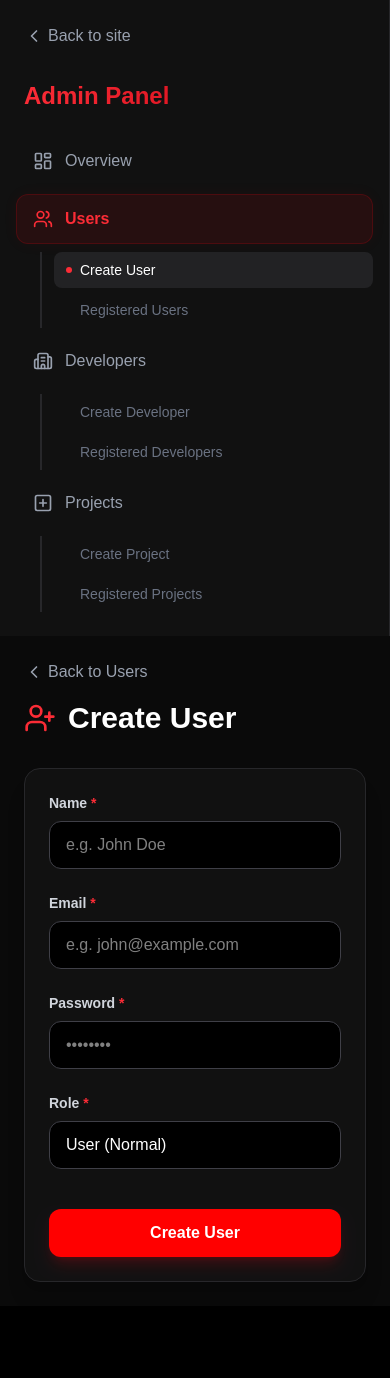
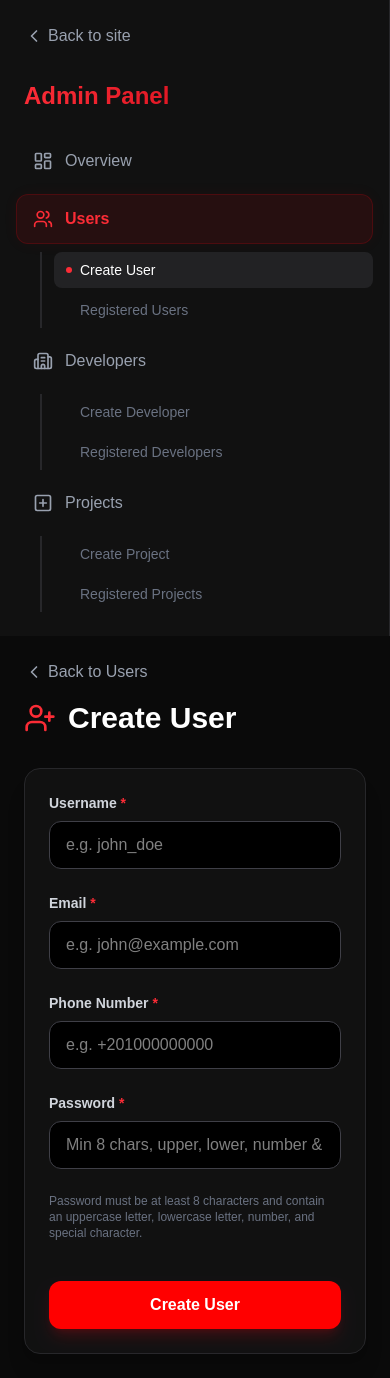
Before and after one commit to boda297/Orientation-Web, a Next.js app: page /dashboard/users/create in a window 390 px wide. Before the commit the page ends 1306 px from the top, so only its background shows below. Built offline with nearby package versions, Linux system fonts and the light colour scheme; sample sign-in values are in the browser's storage.

Commit message:
fix: Align CreateUserPayload with backend DTO (username, phoneNumber)

```diff
--- a/src/app/dashboard/users/create/page.tsx
+++ b/src/app/dashboard/users/create/page.tsx
@@ -6,10 +6,10 @@ import Link from 'next/link';
 import { usersApi } from '@/lib/dashboardApi';
 
 export default function CreateUserPage() {
-    const [name, setName] = useState('');
+    const [username, setUsername] = useState('');
     const [email, setEmail] = useState('');
     const [password, setPassword] = useState('');
-    const [role, setRole] = useState('user');
+    const [phoneNumber, setPhoneNumber] = useState('');
     const [loading, setLoading] = useState(false);
     const [success, setSuccess] = useState(false);
     const [error, setError] = useState('');
@@ -21,12 +21,12 @@ export default function CreateUserPage() {
         setError('');
 
         try {
-            await usersApi.create({ name, email, password, role });
+            await usersApi.create({ username, email, password, phoneNumber });
             setSuccess(true);
-            setName('');
+            setUsername('');
             setEmail('');
             setPassword('');
-            setRole('user');
+            setPhoneNumber('');
         } catch (err: any) {
             setError(err.message || 'Failed to create user.');
         } finally {
@@ -70,15 +70,15 @@ export default function CreateUserPage() {
                     <div className="grid grid-cols-1 md:grid-cols-2 gap-6">
                         <div className="flex flex-col gap-2">
                             <label className="text-sm font-semibold text-gray-300">
-                                Name <span className="text-red-500">*</span>
+                                Username <span className="text-red-500">*</span>
                             </label>
                             <input
                                 type="text"
-                                value={name}
-                                onChange={(e) => setName(e.target.value)}
+                                value={username}
+                                onChange={(e) => setUsername(e.target.value)}
                                 required
                                 className="w-full h-12 bg-black border border-zinc-700 rounded-xl px-4 text-white focus:border-red-500 focus:outline-none transition-colors"
-                                placeholder="e.g. John Doe"
+                                placeholder="e.g. john_doe"
                             />
                         </div>
 
@@ -98,6 +98,20 @@ export default function CreateUserPage() {
 
                         <div className="flex flex-col gap-2">
                             <label className="text-sm font-semibold text-gray-300">
+                                Phone Number <span className="text-red-500">*</span>
+                            </label>
+                            <input
+                                type="tel"
+                                value={phoneNumber}
+                                onChange={(e) => setPhoneNumber(e.target.value)}
+                                required
+                                className="w-full h-12 bg-black border border-zinc-700 rounded-xl px-4 text-white focus:border-red-500 focus:outline-none transition-colors"
+                                placeholder="e.g. +201000000000"
+                            />
+                        </div>
+
+                        <div className="flex flex-col gap-2">
+                            <label className="text-sm font-semibold text-gray-300">
                                 Password <span className="text-red-500">*</span>
                             </label>
                             <input
@@ -106,26 +120,14 @@ export default function CreateUserPage() {
                                 onChange={(e) => setPassword(e.target.value)}
                                 required
                                 className="w-full h-12 bg-black border border-zinc-700 rounded-xl px-4 text-white focus:border-red-500 focus:outline-none transition-colors"
-                                placeholder="••••••••"
+                                placeholder="Min 8 chars, upper, lower, number & special"
                             />
                         </div>
+                    </div>
 
-                        <div className="flex flex-col gap-2">
-                            <label className="text-sm font-semibold text-gray-300">
-                                Role <span className="text-red-500">*</span>
-                            </label>
-                            <select
-                                value={role}
-                                onChange={(e) => setRole(e.target.value)}
-                                required
-                                className="w-full h-12 bg-black border border-zinc-700 rounded-xl px-4 text-white focus:border-red-500 focus:outline-none transition-colors cursor-pointer appearance-none"
-                            >
-                                <option value="user">User (Normal)</option>
-                                <option value="admin">Admin</option>
-                                <option value="superadmin">Super Admin</option>
-                            </select>
-                        </div>
-                    </div>
+                    <p className="text-xs text-gray-500">
+                        Password must be at least 8 characters and contain an uppercase letter, lowercase letter, number, and special character.
+                    </p>
 
                     <button
                         type="submit"
--- a/src/lib/dashboardApi.ts
+++ b/src/lib/dashboardApi.ts
@@ -88,10 +88,10 @@ export interface Project {
 }
 
 export interface CreateUserPayload {
-  name: string;
+  username: string;
   email: string;
   password: string;
-  role: string;
+  phoneNumber: string;
 }
 
 export interface CreateDeveloperPayload {
```
